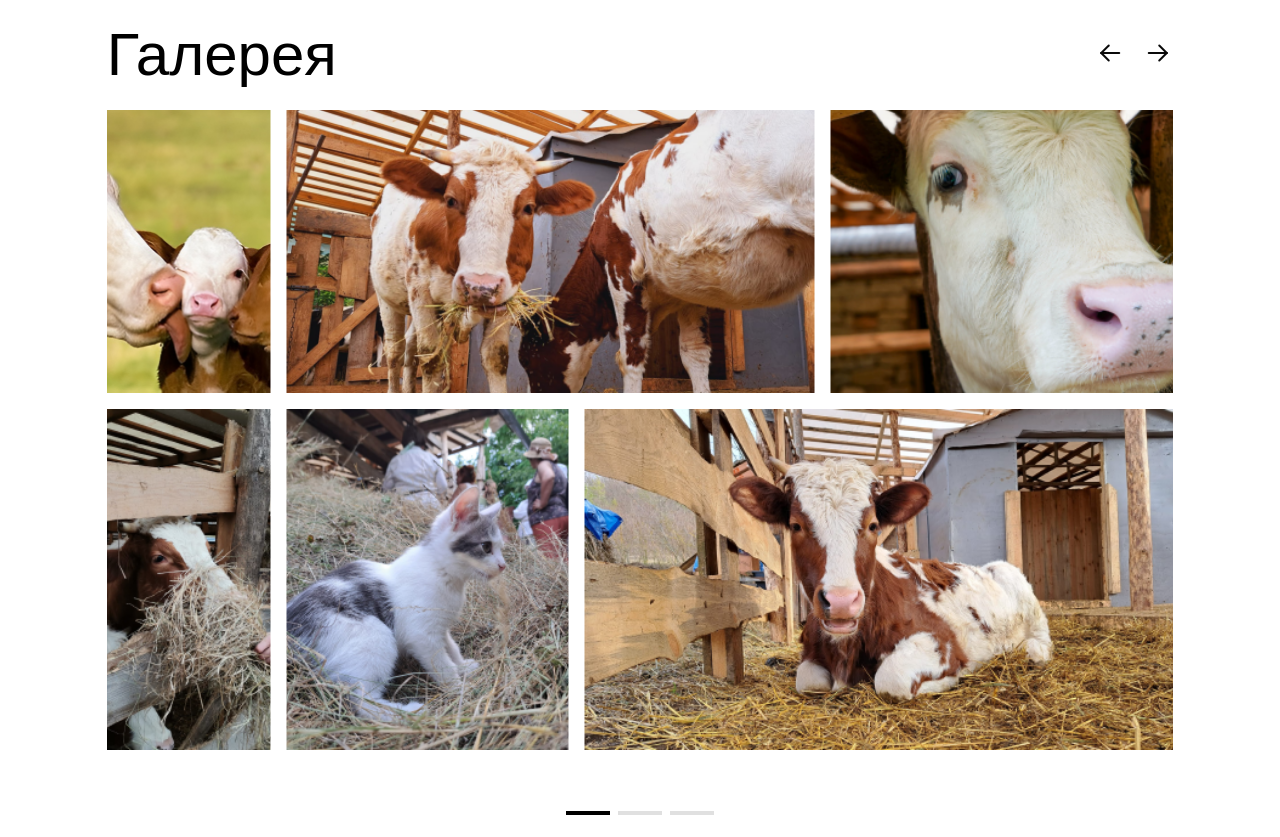
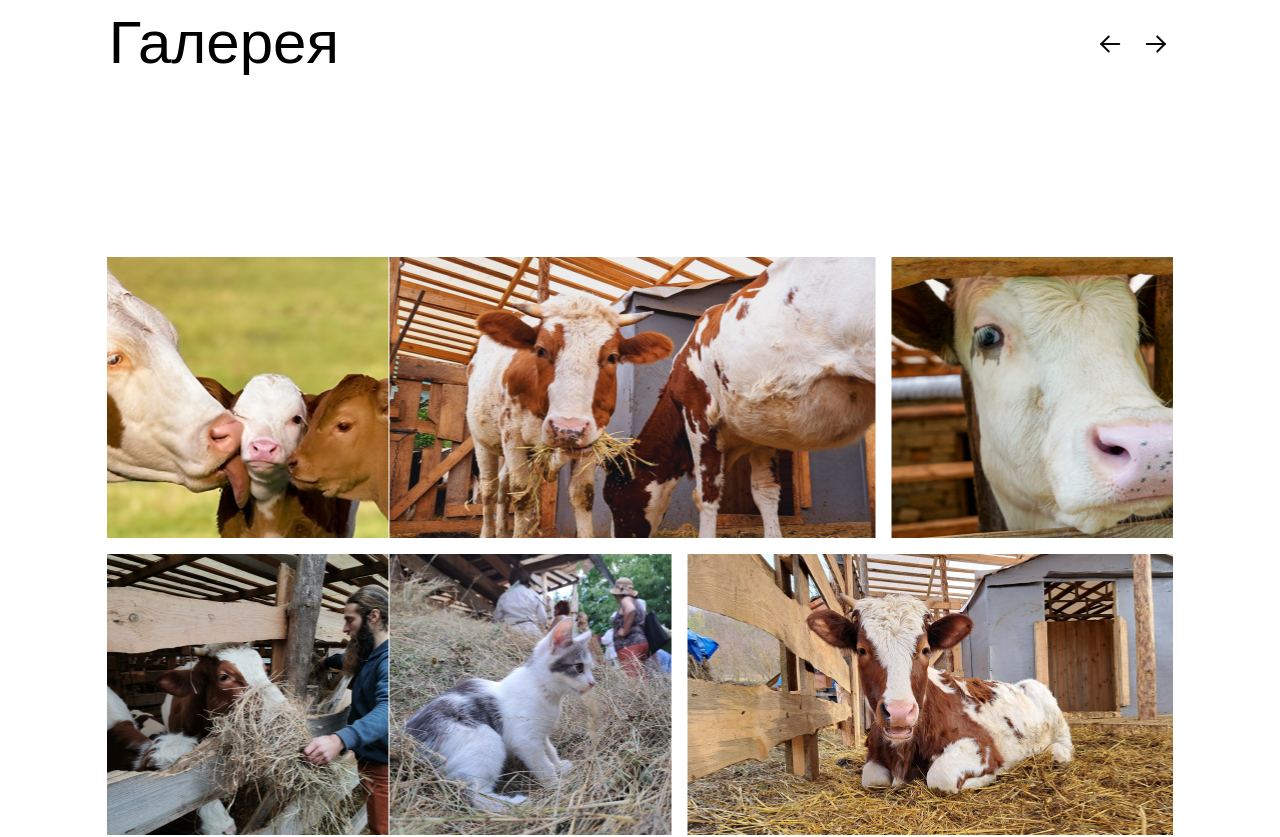
Before and after one commit to baza-trainee/cows-shelter-frontend, a React (Vite) app: page / in a window 1280 px wide. Shown: the part 902-1739 px from the top of the page. Built offline with nearby package versions, Linux system fonts and the light colour scheme.

Commit message:
perf(gallery): improve slider

```diff
--- a/src/components/Gallery.tsx
+++ b/src/components/Gallery.tsx
@@ -1,7 +1,8 @@
 import { useEffect, useState } from 'react';
 
-import Slider from './Slider';
-import { slides } from '../data/gallery';
+import { slides } from '@/data/gallery';
+
+import SliderSection from './SliderSection';
 
 import { usePaginatedData } from '@/hooks/usePaginatedData';
 
@@ -30,9 +31,9 @@ const Gallery = () => {
       setFinish(18);
     }
   }, [currentPage]);
+
   return (
-    <div className="my-8 flex h-screen w-full items-center justify-center">
-      <Slider
+    <SliderSection
       title="Галерея"
       setCurrentPage={setCurrentPage}
       pagesLength={pagesLength}
@@ -41,20 +42,19 @@ const Gallery = () => {
         {data.map((block: string, index: number) => (
           <div
             key={index}
-              className={`gridItem relative w-full  max-w-[80vw] gridItem--${
+            className={`gridItem relative h-[281px] w-full min-w-[282px] gridItem--${
               index + 1
             }`}
           >
             <img
               src={block}
               alt="foto"
-                className="h-full w-full object-cover"
+              className="h-full max-h-[281px] w-full object-cover"
             />
           </div>
         ))}
       </div>
-      </Slider>
-    </div>
+    </SliderSection>
   );
 };
 
--- a/src/components/Slider.tsx
+++ b/src/components/Slider.tsx
@@ -1,62 +1,46 @@
-import { Dispatch, SetStateAction } from 'react';
+import { Dispatch, SetStateAction, forwardRef } from 'react';
 import { Swiper, SwiperSlide } from 'swiper/react';
 import { Pagination, Navigation } from 'swiper/modules';
-
-import ArrowLeft from './icons/ArrowLeft';
-import ArrowRight from './icons/ArrowRight';
 
 import 'swiper/css/navigation';
 import 'swiper/css/pagination';
 import 'swiper/css';
 
 type SliderProps = {
-  title: string;
-  data?: string[];
   pagesLength?: number;
   children: React.ReactNode;
   setCurrentPage: Dispatch<SetStateAction<number>>;
 };
 
-const Slider = ({
-  title,
-  setCurrentPage,
-  pagesLength,
-  children
-}: SliderProps) => {
+const Slider = (props: SliderProps, ref: any) => {
+  const { setCurrentPage, pagesLength, children } = props;
   return (
     <Swiper
-      className="relative flex h-full w-5/6 flex-col items-center justify-center"
+      className="relative mt-[10vh] flex h-[110vh] w-5/6 flex-col items-center justify-center"
       spaceBetween={10}
       slidesPerView={1}
       modules={[Pagination, Navigation]}
       pagination={{ clickable: true }}
+      loop={true}
       onActiveIndexChange={(swiperCore) => {
         setCurrentPage(swiperCore.activeIndex + 1);
       }}
-      navigation={{
-        prevEl: '.prev',
-        nextEl: '.next'
+      onSwiper={(swiper) => {
+        ref.current = swiper;
       }}
     >
-      <h2 className="absolute -top-1 left-0 text-6xl">{title}</h2>
       {[...Array(pagesLength)].map((_, index) => (
         <SwiperSlide
           key={index}
-          className="flex h-full w-full items-center justify-center "
+          className="flex h-full w-full items-center justify-center"
         >
-          <div className="absolute left-[50%] top-[50%] h-[80%] w-full -translate-x-[50%] -translate-y-[50%] ">
+          <div className="absolute left-[50%] top-[50%] w-full -translate-x-[50%] -translate-y-[50%] ">
             {children}
           </div>
         </SwiperSlide>
       ))}
-      <div className="prev absolute right-12 top-2 z-50 cursor-pointer ">
-        <ArrowLeft />
-      </div>
-      <div className="next absolute right-0 top-2 z-50 cursor-pointer">
-        <ArrowRight />
-      </div>
     </Swiper>
   );
 };
 
-export default Slider;
+export default forwardRef(Slider);
--- /dev/null
+++ b/src/components/SliderSection.tsx
@@ -0,0 +1,60 @@
+import { useRef, Dispatch, SetStateAction } from 'react';
+
+import Slider from './Slider';
+import ArrowLeft from './icons/ArrowLeft';
+import ArrowRight from './icons/ArrowRight';
+
+import '@/styles/gallery.css';
+
+type SliderSectionProps = {
+  title: string;
+  pagesLength?: number;
+  children: React.ReactNode;
+  setCurrentPage: Dispatch<SetStateAction<number>>;
+};
+
+const SliderSection = ({
+  title,
+  children,
+  setCurrentPage,
+  pagesLength
+}: SliderSectionProps) => {
+  const sliderRef = useRef(null);
+
+  const handlePrev = () => {
+    if (sliderRef && sliderRef.current) {
+      (sliderRef.current as any).slidePrev();
+    }
+  };
+  const handleNext = () => {
+    if (sliderRef != undefined) {
+      (sliderRef.current as any).slideNext();
+    }
+  };
+  return (
+    <section className="py-4">
+      <div className="sectionHeader mx-auto flex w-[83vw] items-center justify-between">
+        <h2 className=" text-6xl">{title}</h2>
+        <div className="flex gap-4">
+          <div onClick={handlePrev} className="cursor-pointer ">
+            <ArrowLeft />
+          </div>
+          <div className="cursor-pointer" onClick={handleNext}>
+            <ArrowRight />
+          </div>
+        </div>
+      </div>
+      <div className="my-8 flex h-screen w-full  items-center justify-center">
+        <Slider
+          setCurrentPage={setCurrentPage}
+          pagesLength={pagesLength}
+          ref={sliderRef}
+        >
+          {children}
+        </Slider>
+      </div>
+    </section>
+  );
+};
+
+export default SliderSection;
--- a/src/styles/gallery.css
+++ b/src/styles/gallery.css
@@ -1,43 +1,34 @@
 .gridContainer {
   display: grid;
   grid-template-columns: repeat(12, 1fr);
-    grid-template-rows: repeat(8, 5vw);
+  grid-template-rows: repeat(8, 281px);
   gap: 15px;
 }
 
 .gridItem--1 {
-    grid-column-start: 1;
-    grid-column-end: 4;
-    grid-row-start: 1;
-    grid-row-end: 4;
+  grid-column: 1/4;
+  grid-row: 1/5;
 }
 .gridItem--2 {
-    grid-column-start: 4;
-    grid-column-end: 9;
-    grid-row-start: 1;
-    grid-row-end: 4;
+  grid-column: 4/10;
+  grid-row: 1/5;
 }
 .gridItem--3 {
-    grid-column-start: 9;
-    grid-column-end: 13;
-    grid-row-start: 1;
-    grid-row-end: 4;
+  grid-column: 10/13;
+  grid-row: 1/5;
 }
 .gridItem--4 {
   grid-column-start: 1;
   grid-column-end: 4;
-    grid-row-start: 4;
-    grid-row-end: 9;
+  grid-row: 5/9;
 }
 .gridItem--5 {
   grid-column-start: 4;
   grid-column-end: 7;
-    grid-row-start: 4;
-    grid-row-end: 9;
+  grid-row: 5/9;
 }
 .gridItem--6 {
   grid-column-start: 7;
   grid-column-end: 13;
-    grid-row-start: 4;
-    grid-row-end: 9;
+  grid-row: 5/9;
 }
```
Also changed, not shown: .eslintrc.cjs. Lines whose indentation alone changed are shown as unchanged.
